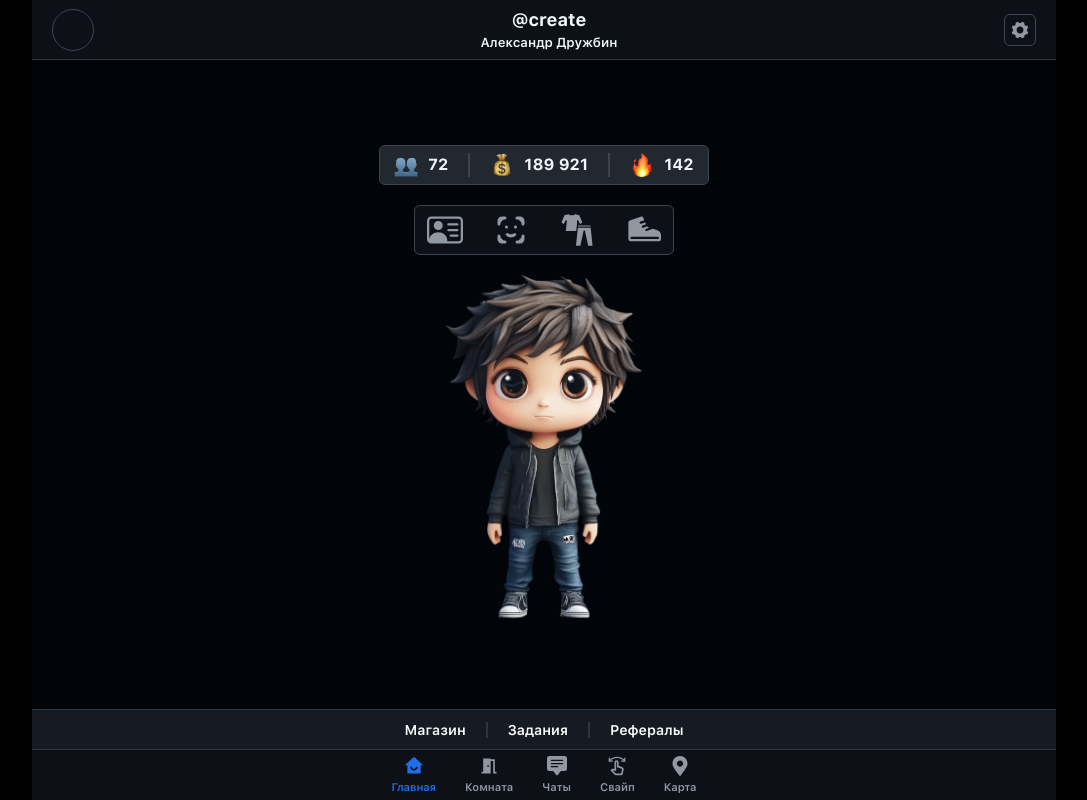
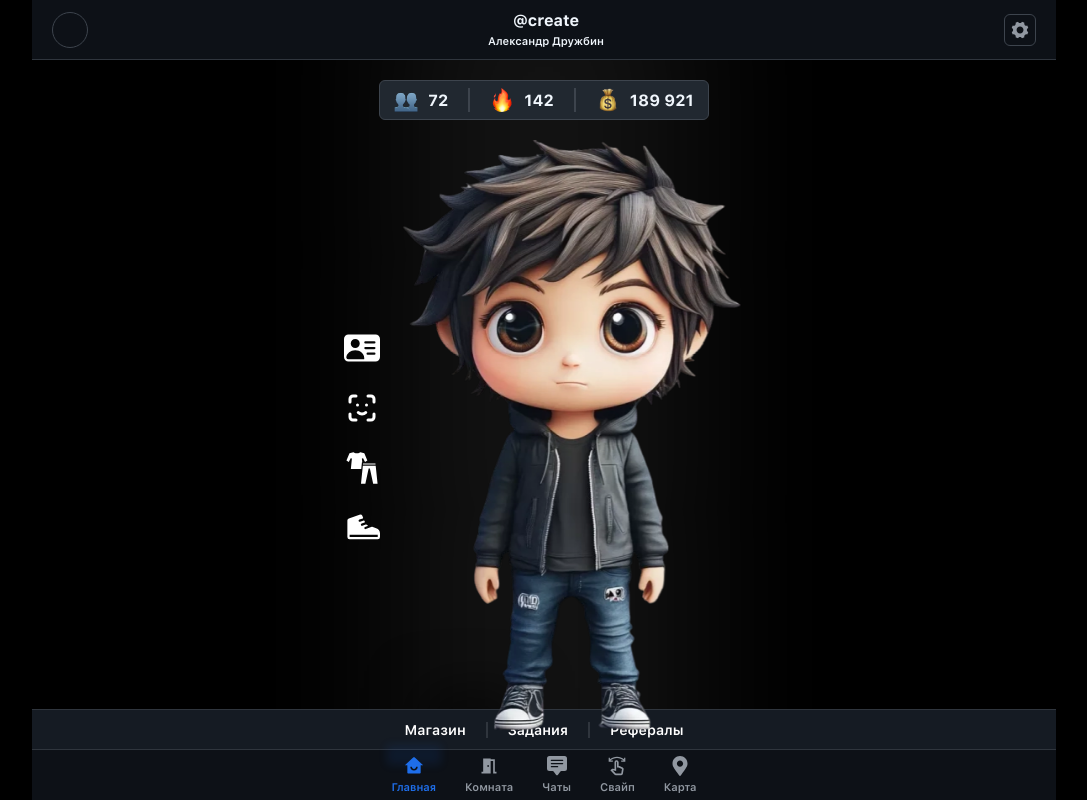
Before and after one commit to PlayGanster/dait, a React (Vite) app: page / in a window 1280 px wide. Shown: the whole page, without its empty margins (96-1183 px from the left). Built offline with nearby package versions, Linux system fonts and the light colour scheme.

Commit message:
Add files via upload

```diff
--- a/src/components/pages/home/content-clicker.tsx
+++ b/src/components/pages/home/content-clicker.tsx
@@ -1,5 +1,5 @@
 import "@styles/pages/home/content-clicker.scss"
-import { BsPersonVcard } from "react-icons/bs"
+import { BsFillPersonVcardFill } from "react-icons/bs"
 import { GiClothes } from "react-icons/gi"
 import { PiSneakerFill } from "react-icons/pi"
 import { TbFaceId } from "react-icons/tb"
@@ -7,24 +7,17 @@ import AVATAR_IMG from "@assets/img/home/person-test.webp"
 
 const ContentClicker = () => {
   return (
-    <div className="content-clicker">
-        <div className="clicker__content">
-            <ul className="content__navigation">
-                <li className="navigation-item">
-                    <BsPersonVcard className="item__icon" fill="#9198A1" />
-                </li>
-                <li className="navigation-item">
-                    <TbFaceId className="item__icon" fill="#9198A1" />
-                </li>
-                <li className="navigation-item">
-                    <GiClothes className="item__icon" fill="#9198A1" />
-                </li>
-                <li className="navigation-item">
-                    <PiSneakerFill className="item__icon" fill="#9198A1" />
-                </li>
+    <div className="content__clicker--wrapper">
+        <div className="content__clicker--content">
+            <ul className="clicker__navigation">
+                <li className="navigation-item"><BsFillPersonVcardFill className="item__icon" /></li>
+                <li className="navigation-item"><TbFaceId className="item__icon" /></li>
+                <li className="navigation-item"><GiClothes className="item__icon" /></li>
+                <li className="navigation-item"><PiSneakerFill className="item__icon" /></li>
             </ul>
-            <div className="content__person">
+            <div className="clicker__person">
                 <img className="person__img" src={AVATAR_IMG} />
+                <img className="person__img--clone" src={AVATAR_IMG} />
             </div>
         </div>
     </div>
--- a/src/components/pages/home/home-content.tsx
+++ b/src/components/pages/home/home-content.tsx
@@ -13,12 +13,12 @@ const HomeContent = () => {
                 <p className="item__amount">72</p>
             </li>
             <li className="info-item">
+                <img className="item__icon" src={FIRE_IMG} />
+                <p className="item__amount">142</p>
+            </li>
+            <li className="info-item">
                 <img className="item__icon" src={MONEY_IMG} />
                 <p className="item__amount">189 921</p>
-            </li>
-            <li className="info-item">
-                <img className="item__icon" src={FIRE_IMG} />
-                <p className="item__amount">142</p>
             </li>
         </ul>
         <ContentClicker />
--- a/src/styles/layout/layout-tapbar.scss
+++ b/src/styles/layout/layout-tapbar.scss
@@ -61,6 +61,7 @@
             cursor: pointer;
             padding: 6px 12px;
             border-radius: 16px;
+            position: relative;
 
             svg {
                 fill: #9198A1;
@@ -76,6 +77,18 @@
 
         .list-item.--active {
 
+            &::before {
+                content: "";
+                width: 50%;
+                left: 25%;
+                position: absolute;
+                top: 10%;
+                height: 0;
+                -webkit-box-shadow: 0px 0px 10px 10px rgba(31, 111, 235, 0.1);
+                -moz-box-shadow: 0px 0px 10px 10px rgba(31, 111, 235, 0.1);
+                box-shadow: 0px 0px 10px 10px rgba(31, 111, 235, 0.1);
+            }
+
             svg {
                 fill: #1F6FEB;
             }
--- a/src/styles/pages/home/content-clicker.scss
+++ b/src/styles/pages/home/content-clicker.scss
@@ -1,70 +1,88 @@
-.content-clicker {
-    width: 100%;
+.content__clicker--wrapper {
     display: flex;
     justify-content: center;
     align-items: center;
+    width: 100%;
+    height: 100%;
+    padding-left: 20px;
+    padding-right: 20px;
     margin-top: 20px;
-    padding-bottom: 90px;
+    position: relative;
 
-    .clicker__content {
+    .content__clicker--content {
+        max-width: 400px;
+        width: 100%;
         display: flex;
-        flex-direction: column;
-        max-width: 300px;
-        width: 100%;
+        justify-content: center;
         align-items: center;
         gap: 20px;
 
-        .content__person {
-            width: 100%;
+        .clicker__navigation {
+            display: flex;
+            flex-direction: column;
+            gap: 20px;
 
-            .person__img {
-                width: 100%;
-                height: 100%;
+            .navigation-item {
+                list-style: none;
+
+                .item__icon {
+                    width: 36px;
+                    height: 36px;
+                    position: relative;
+
+                    &::before {
+                        content: "";
+                        position: absolute;
+                        top: 50%;
+                        left: 50%;
+                        -webkit-box-shadow: 0px 0px 50px 50px rgba(255, 255, 255, 0.075);
+                        -moz-box-shadow: 0px 0px 50px 50px rgba(255, 255, 255, 0.075);
+                        box-shadow: 0px 0px 50px 50px rgba(255, 255, 255, 0.075);
+                    }
+                }
             }
         }
 
-        .content__navigation {
-            display: flex;
-            flex-direction: row;
-            gap: 30px;
-            background: #0D1117;
-            padding: 6px 12px;
-            border-radius: 6px;
-            border: 1px solid #3D444D;
+        .clicker__person {
+            width: 100%;
+            position: relative;
 
-            .navigation-item {
-                list-style: none;
-                cursor: pointer;
-                display: flex;
-                justify-content: center;
-                align-items: center;
+            &::after {
+                content: "";
+                display: block;
+                position: absolute;
+                width: 1px;
+                height: 1px;
+                bottom: 0;
+                left: 20%;
+                -webkit-box-shadow: 0px 0px 50px 50px rgba(0, 0, 0, 0.5);
+                -moz-box-shadow: 0px 0px 50px 50px rgba(0, 0, 0, 0.5);
+                box-shadow: 0px 0px 50px 50px rgba(0, 0, 0, 0.5);
+            }
 
-                svg {
-                    width: 36px;
-                    height: 36px;
-                    fill: #9198A1;
-                    color: #9198A1!important;
+            .person__img {
+                max-width: 370px;
+                width: 100%;
+                position: relative;
+                z-index: 2;
+            }
 
-                    path {
-                        fill: #9198A1;
-                        color: #9198A1!important;
-                    }
-                }
+            .person__img--clone {
+                max-width: 370px;
+                width: 100%;
+                position: absolute;
+                left: 0;
+                top: 98%;
+                height: 70%;
+                filter: blur(5px);
+                transform: rotate(180deg);
             }
         }
     }
 }
 
-@media only screen and (max-height: 900px) {
-    .content-clicker .clicker__content {
-        max-width: 200px;
+@media only screen and (max-height: 700px) {
+    .content__clicker--wrapper .content__clicker--content .person__img {
+        max-width: 250px;
     }
 }
-
-
-@media only screen and (max-height: 680px) {
-    .content-clicker .clicker__content .content__navigation .navigation-item svg {
-        width: 24px;
-        height: 24px;
-    }
-}
--- a/src/styles/pages/home/home-content.scss
+++ b/src/styles/pages/home/home-content.scss
@@ -1,15 +1,28 @@
 .home-content {
     padding: 20px;
     height: calc(100dvh - 60px);
-    overflow-y: auto;
+    overflow-y: hidden;
     display: flex;
     flex-direction: column;
-    justify-content: center;
     align-items: center;
+    padding-bottom: 111px;
+    background: #000;
+    position: relative;
+
+    &::before {
+        content: "";
+        width: 0;
+        height: 100%;
+        position: absolute;
+        left: 50%;
+        -webkit-box-shadow: 0px 0px 150px 150px rgba(255, 255, 255, 0.075);
+        -moz-box-shadow: 0px 0px 150px 150px rgba(255, 255, 255, 0.075);
+        box-shadow: 0px 0px 150px 150px rgba(255, 255, 255, 0.075);
+    }
 
     .content__info {
         display: flex;
-        max-width: max-content;
+        max-width: 500px;
         margin: 0 auto;
         justify-content: center;
         align-items: center;
@@ -17,6 +30,7 @@
         border: 1px solid #3D444D;
         border-radius: 6px;
         padding: 7px 14px;
+        z-index: 2;
 
         .info-item {
             display: flex;
--- a/src/styles/pages/home/home-header.scss
+++ b/src/styles/pages/home/home-header.scss
@@ -9,8 +9,8 @@
     align-items: center;
 
     .header__avatar--user {
-        width: 42px;
-        height: 42px;
+        width: 36px;
+        height: 36px;
         border-radius: 50%;
         border: 1px solid #3D444D;
         background-size: cover;
@@ -25,13 +25,13 @@
         gap: 5px;
 
         .info__username {
-            font-size: 18px;
+            font-size: 16px;
             font-weight: 900;
             color: #F0F6FC;
         }
 
         .info__name {
-            font-size: 13px;
+            font-size: 11px;
             color: #F0F6FC;
         }
     }
```
